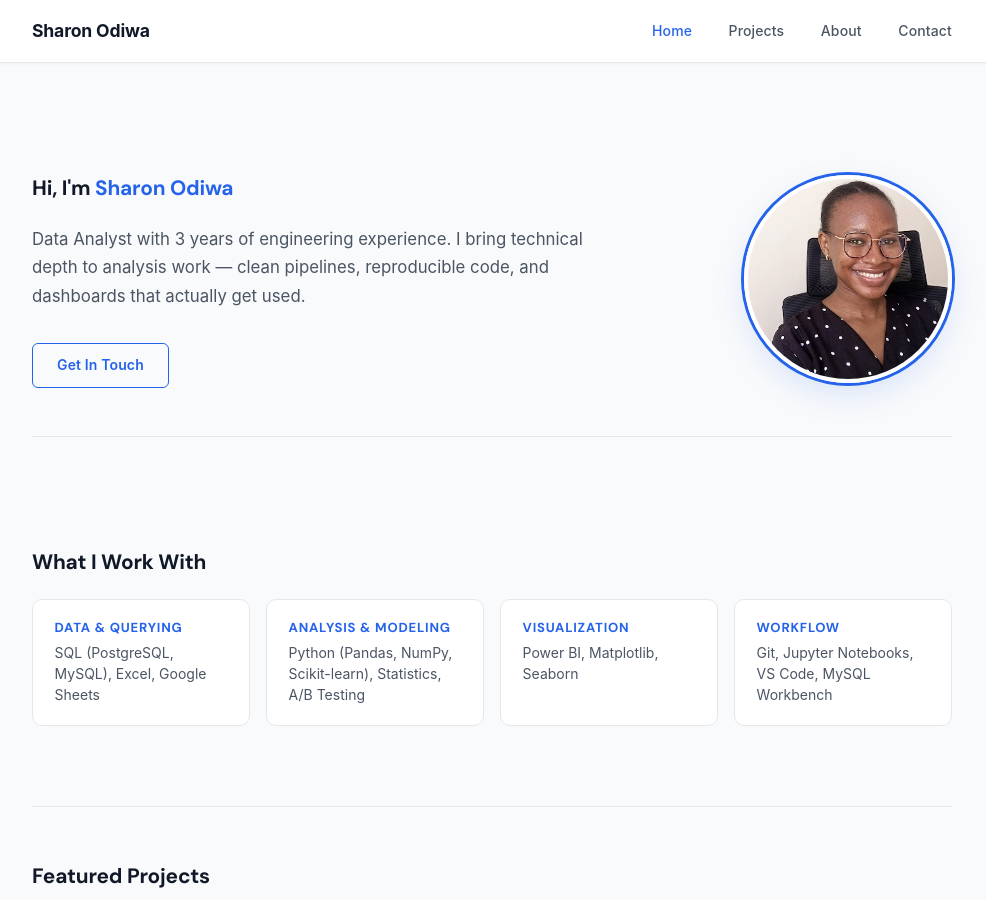
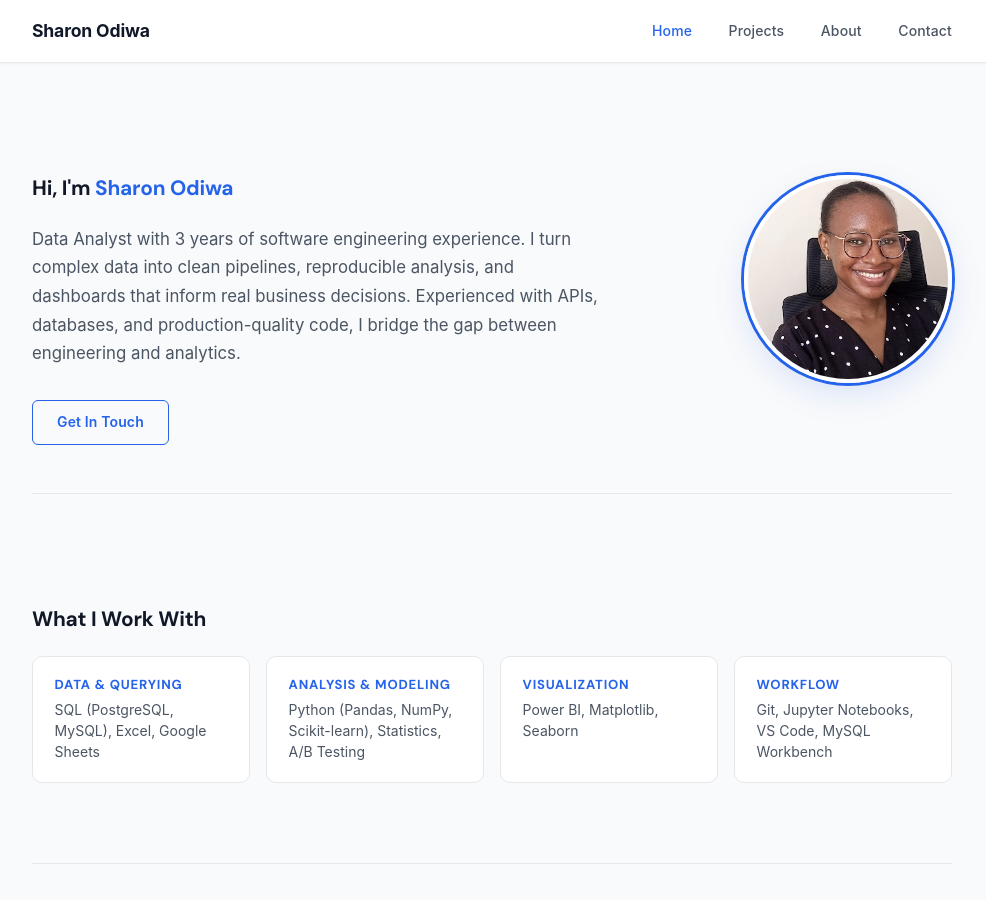
Before and after one commit to Justsharon/sharonodiwa, a Jekyll site: the page built from index.md, in a window 1280 px wide and 900 px high. Shown: the whole window, without its empty margins (148-1134 px from the left). Built offline with Jekyll 4.4.1, drawn with Linux system fonts in a browser that asks for light colours.

```diff
--- a/index.md
+++ b/index.md
@@ -7,9 +7,8 @@ title: Home
  <div class="hero-text">
   <h2>Hi, I'm <span class="highlight">Sharon Odiwa</span></h2>
   <p class="tagline">
-    Data Analyst with 3 years of engineering experience.
-    I bring technical depth to analysis work — clean pipelines,
-    reproducible code, and dashboards that actually get used.
+    Data Analyst with 3 years of software engineering experience.
+    I turn complex data into clean pipelines, reproducible analysis, and dashboards that inform real business decisions. Experienced with APIs, databases, and production-quality code, I bridge the gap between engineering and analytics.
   </p>
   <div class="hero-actions">
   <a href="{{ "/contact/" | relative_url }}" class="btn btn-outline">Get In Touch</a>
```
